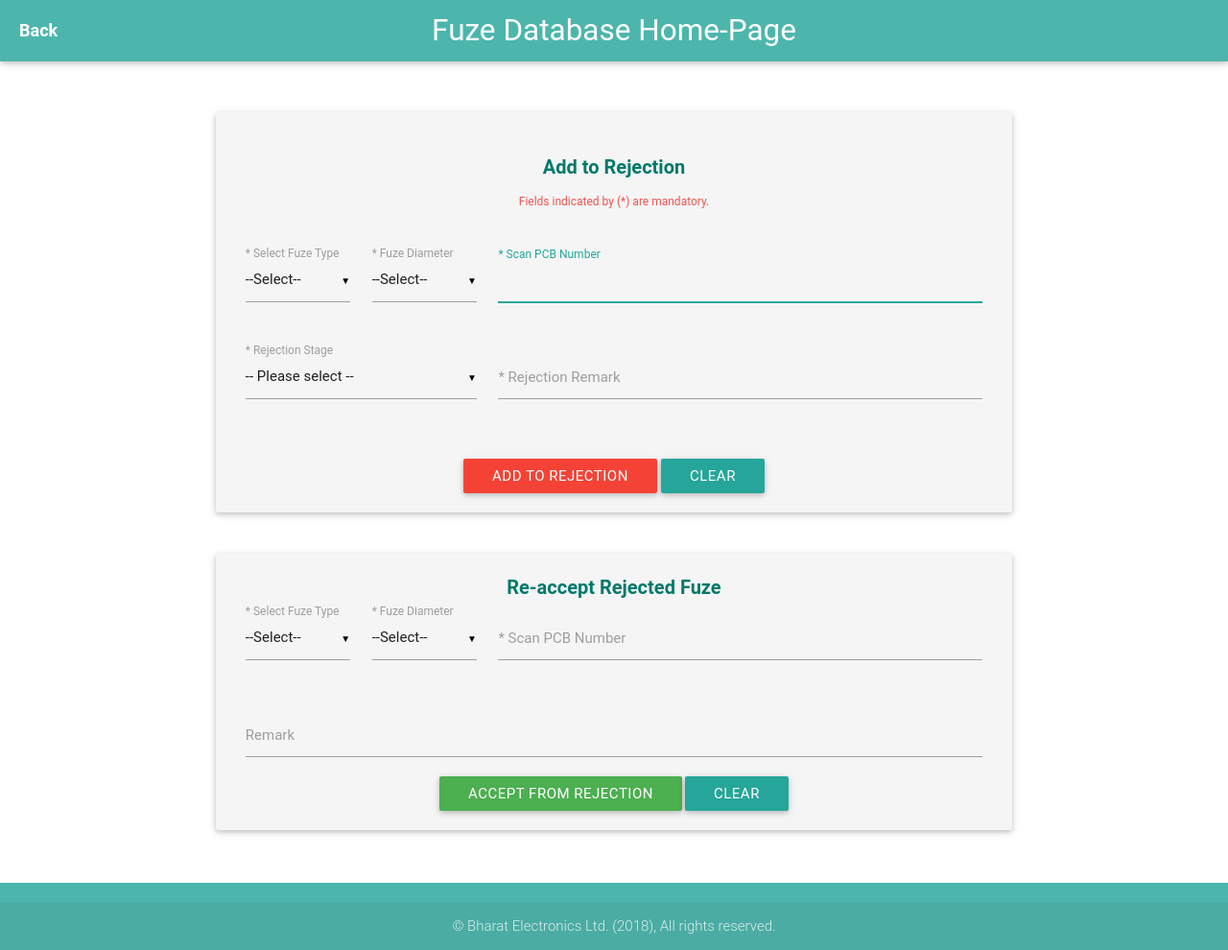
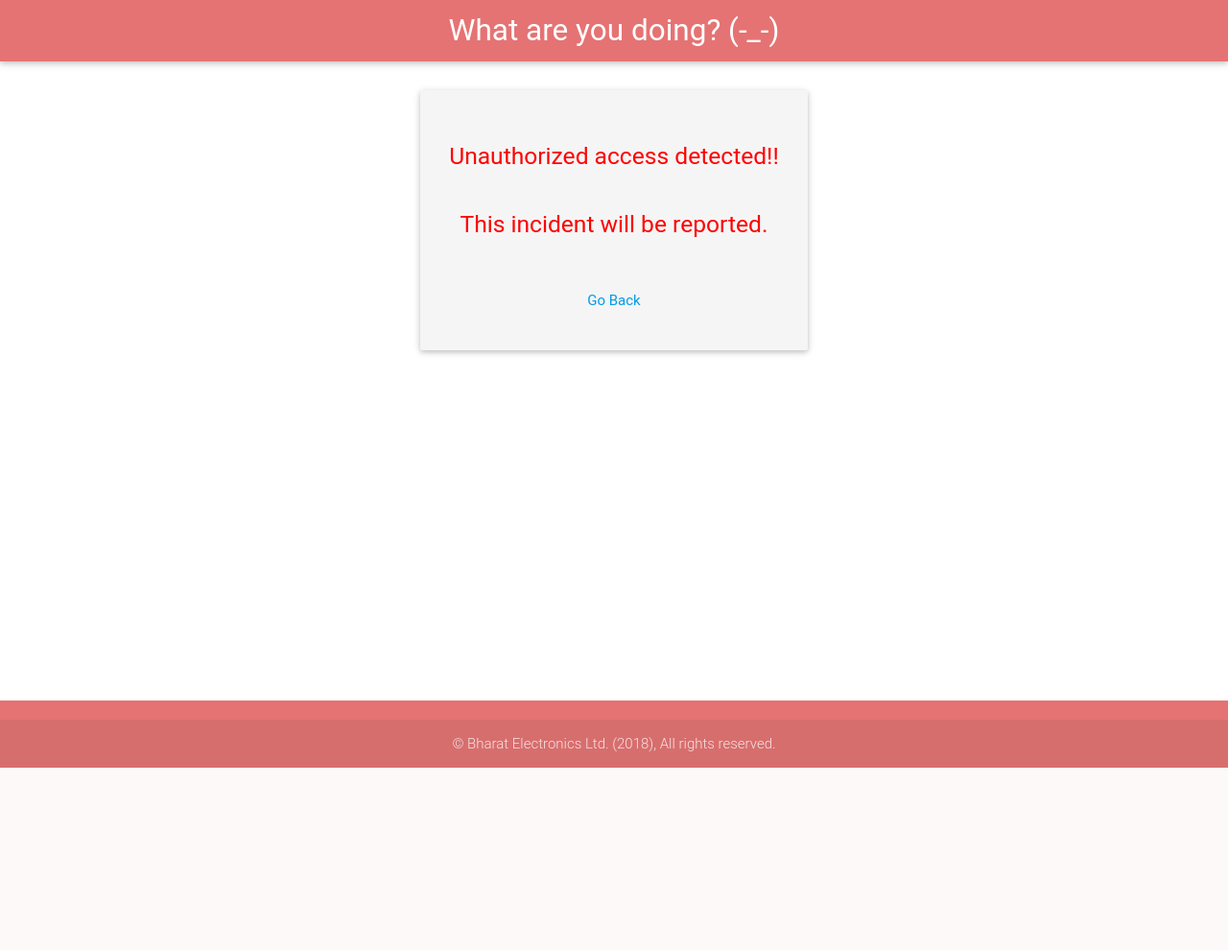
Before and after one commit to pranjal-joshi/FuzeDatabase, a PHP site: page /rejection.php in a window 1280 px wide. Shown: the whole page at 96% size. After the commit the page ends 800 px from the top, so only its background shows below. Run offline with PHP 8.4, Linux system fonts and the light colour scheme; some web fonts are replaced.

Commit message:
php security access fixes

```diff
--- a/analytics.php
+++ b/analytics.php
@@ -143,7 +143,7 @@
 										<h5 style='color: red'>This incident will be reported.</h5>
 										<br>
 										<br>
-										<a onclick='self.close();'>Go Back</a>
+										<a href='index.php'>Go Back</a>
 										<br>
 									</center>
 								</div>
--- a/rejection.php
+++ b/rejection.php
@@ -28,6 +28,84 @@
 			if($result){
 				die("ok");
 			}
+		}
+	}
+	else {
+		if(!isset($_COOKIE["fuzeLogin"])) {
+			die("
+				<!DOCTYPE html>
+			<html>
+
+			<style type='text/css'>
+					.analyticsBody {
+						display: flex;
+						min-height: 100vh;
+						flex-direction: column;
+					}
+					.contents {
+						flex: 1;
+					}
+			</style>
+
+			<head>
+				<link rel='stylesheet' type='text/css' href='materialize.min.css'>
+				<script type='text/javascript' src='jquery.min.js'></script>
+				<script type='text/javascript' src='materialize.min.js'></script>
+				<script type='text/javascript' src='jquery.cookie.js'></script>
+				<script src='canvasjs-2.0.1/canvasjs.min.js'></script>
+
+				<!-- Set responsive viewport -->
+				<meta name='viewport' content='width=device-width, initial-scale=1.0'/>
+
+				<!-- Disable caching of browser -->
+				<meta http-equiv='Cache-Control' content='no-cache, no-store, must-revalidate' />
+				<meta http-equiv='Pragma' content='no-cache' />
+				<meta http-equiv='Expires' content='0' />
+
+				<title>Fuze-Analytics</title>
+			</head>
+
+			<body class='analyticsBody'>
+				<main class='contents'>
+
+				<nav>
+					<div class='nav-wrapper red lighten-2' id='analyticsNav'>
+						<a href='#!'' class='brand-logo center'>What are you doing? (-_-)</a>
+					</div>
+				</nav>
+
+				<br>
+				<div class='row'>
+					<div class='col m4'></div>
+						<div class='col s12 m4'>
+							<div class='card-panel grey lighten-4'>
+								<div class='row'>
+									<center>
+										<br>
+										<h5 style='color: red'>Unauthorized access detected!!</h5>
+										<br>
+										<h5 style='color: red'>This incident will be reported.</h5>
+										<br>
+										<br>
+										<a href='index.php'>Go Back</a>
+										<br>
+									</center>
+								</div>
+							</div>
+						</div>
+				</div>
+				</main>
+
+				<footer class='page-footer red lighten-2'>
+					<div class='footer-copyright'>
+						<div class='container'>
+							<center>&copy; Bharat Electronics Ltd. (2018), All rights reserved.</center>
+						</div>
+					</div>
+				</footer>
+				</body>
+				</html>
+			");
 		}
 	}
 ?>
```
Also changed, not shown: after_pu_upload.php (+10 -0 lines), pcb_testing_manual_upload.php (+10 -0 lines), pcb_testing_upload.php (+10 -0 lines), potting_testing_manual_upload.php (+10 -0 lines).
